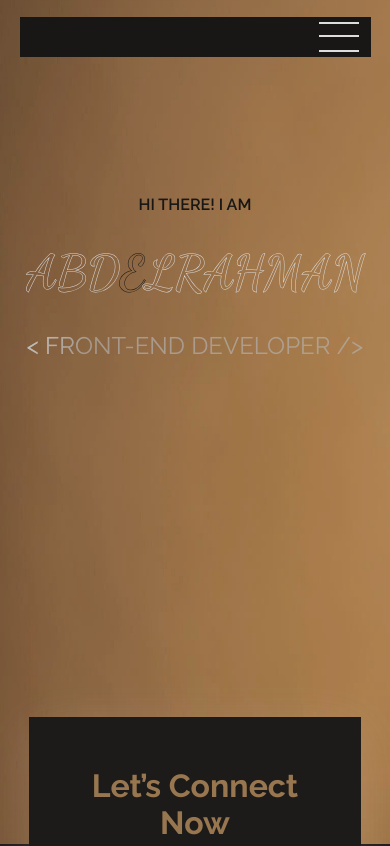
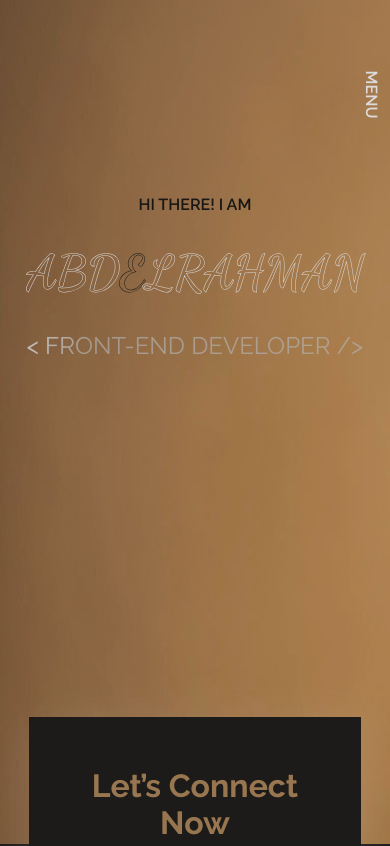
Before and after one commit to abdelrahman-mohamed8568/Portfolio, a Next.js app: page / in a window 390 px wide. Shown: the top 846 px of the page. Built offline with nearby package versions, Linux system fonts and the light colour scheme.

Commit message:
feat: implement new Navbar component with GSAP animations and improved responsiveness

```diff
--- /dev/null
+++ b/app/components/navbar/navbar.jsx
@@ -0,0 +1,97 @@
+"use client";
+import "@/app/styles/navbar.css";
+import { useEffect, useRef, useState } from "react";
+import Link from "next/link";
+import { gsap } from "gsap";
+import { useGSAP } from "@gsap/react";
+import { usePathname } from "next/navigation";
+
+const NavLinks = [
+  { path: "/", label: "home" },
+  { path: "/services", label: "services" },
+  { path: "/portfolio", label: "portfolio" },
+  { path: "/contact", label: "Contact" },
+];
+
+const Navbar = () => {
+  const pathname = usePathname();
+  const [activeLink, setActiveLink] = useState(pathname);
+  const [isNavOpen, setIsNavOpen] = useState(false);
+  const container = useRef();
+  const tl = useRef();
+
+  const toggleNav = () => {
+    setIsNavOpen(!isNavOpen);
+  };
+
+  useGSAP(
+    () => {
+      gsap.set(".navLinkItemHolder", { y: 150 });
+      tl.current = gsap
+        .timeline({ paused: true })
+        .to(".navOverlay", {
+          duration: 1.25,
+          clipPath: "polygon(0 0, 100% 0, 100% 100%, 0% 100%)",
+          ease: "power4.inOut",
+        })
+        .to(".navLinkItemHolder", {
+          y: 0,
+          duration: 1.25,
+          stagger: 0.125,
+          ease: "power4.inOut",
+          delay: -0.75,
+        });
+    },
+    { scope: container }
+  );
+
+  useEffect(() => {
+    setActiveLink(pathname);
+    if (isNavOpen) {
+      tl.current.play();
+    } else {
+      tl.current.reverse();
+    }
+  }, [isNavOpen, pathname]);
+
+  return (
+    <nav ref={container}>
+      <div className="navOpen" onClick={toggleNav}>
+        <p>menu</p>
+      </div>
+      <div className="navOverlay">
+        <div className="navOverlayBar">
+          <div className="navClose" onClick={toggleNav}>
+            <p>close</p>
+          </div>
+        </div>
+        <div className="navCopy">
+          <div className="navLinks">
+            {NavLinks.map((link) => {
+              return (
+                <div className="navLinkItem" key={link.label}>
+                  <div
+                    className="navLinkItemHolder"
+                    onClick={activeLink === link.path ? null : toggleNav}
+                  >
+                    <Link
+                      href={link.path}
+                      {...(activeLink !== link.path && { href: link.path })}
+                      className={`navLink ${
+                        activeLink === link.path ? "active" : ""
+                      }`}
+                    >
+                      {link.label}
+                    </Link>
+                  </div>
+                </div>
+              );
+            })}
+          </div>
+        </div>
+      </div>
+    </nav>
+  );
+};
+
+export default Navbar;
--- a/app/components/navbar/navbar.tsx
+++ /dev/null
@@ -1,84 +0,0 @@
-"use client";
-import "@/app/styles/navbar.css";
-import Link from "next/link";
-import React, { useEffect, useState } from "react";
-import { usePathname } from "next/navigation";
-
-function Navbar() {
-  const pathname = usePathname();
-  const [activeLink, setActiveLink] = useState(pathname);
-  const [activeToggle, setActiveToggle] = useState(false);
-  useEffect(() => {
-    setActiveLink(pathname);
-  }, [pathname]);
-  const toggle = () => {
-    setActiveToggle(false);
-  };
-  return (
-    <>
-      <div
-        className={`${activeToggle === true ? "containerMedia" : "container"}`}
-      >
-        <ul className={` ${activeToggle === true ? "ulToggle" : ""}`}>
-          <li>
-            <Link
-              href="/"
-              className={`navLink ${activeLink === "/" ? "active" : ""}`}
-              onClick={toggle}
-            >
-              home
-            </Link>
-          </li>
-          <li>
-            <Link
-              href="/services"
-              as={"/services"}
-              className={`navLink ${
-                activeLink === "/services" ? "active" : ""
-              }`}
-              onClick={toggle}
-            >
-              services
-            </Link>
-          </li>
-          <li>
-            <Link
-              href="/portfolio"
-              as={"/portfolio"}
-              className={`navLink ${
-                activeLink === "/portfolio" ? "active" : ""
-              }`}
-              onClick={toggle}
-            >
-              portfolio
-            </Link>
-          </li>
-          <li>
-            <Link
-              href="/contact"
-              className={`navLink ${activeLink === "/contact" ? "active" : ""}`}
-              onClick={toggle}
-            >
-              contact
-            </Link>
-          </li>
-        </ul>
-        <div id="menuToggle">
-          <input
-            id="checkbox"
-            type="checkbox"
-            checked={activeToggle}
-            onChange={() => setActiveToggle(!activeToggle)}
-          />
-          <label className="toggle" htmlFor="checkbox">
-            <div className="bar bar--top"></div>
-            <div className="bar bar--middle"></div>
-            <div className="bar bar--bottom"></div>
-          </label>
-        </div>
-      </div>
-    </>
-  );
-}
-
-export default Navbar;
--- a/app/styles/globals.css
+++ b/app/styles/globals.css
@@ -9,6 +9,7 @@ body {
   max-width: 100%;
   box-sizing: border-box;
   transition: 1s ease;
+  overflow: hidden;
 }
 
 :root {
@@ -48,13 +49,3 @@ p {
   color: var(--gc);
   padding-bottom: 5%;
 }
-
-.template {
-  position: fixed;
-  top: 0;
-  left: 0;
-  width: 100%;
-  height: 100%;
-  background: var(--dc);
-  z-index: 999999;
-}
--- a/app/styles/navbar.css
+++ b/app/styles/navbar.css
@@ -1,131 +1,114 @@
-.container,
-.containerMedia {
+nav {
+  position: fixed;
+  z-index: 9999999999999 !important;
+}
+
+.navOpen,
+.navClose {
+  position: absolute;
+  top: 4vh;
+  left: 91vw;
+}
+
+.navOpen p {
+  color: var(--wc) !important;
+}
+
+.navOpen p,
+.navClose p {
+  height: auto;
+  width: auto;
   display: flex;
   justify-content: center;
   align-items: center;
-  position: fixed;
-  top: 2vh;
-  left: 5vw;
-  width: 90vw;
-  height: 40px;
-  overflow: hidden;
-  z-index: 9999999999;
-  transition: 1s ease;
-  background-color: var(--dc);
+  color: var(--yc);
+  font-size: 1.5rem;
+  font-weight: 600;
+  text-transform: uppercase;
+  cursor: pointer;
 }
 
-#checkbox {
-  display: none;
+.navOverlay {
+  position: fixed;
+  top: 0;
+  left: 0;
+  width: 100vw;
+  height: 100vh;
+  background-color: var(--dc);
+  display: flex;
+  clip-path: polygon(0% 0%, 100% 0%, 100% 0%, 0% 0%);
+  z-index: 9999999999999 !important;
 }
 
-.toggle {
-  position: absolute;
-  width: 40px;
-  height: 40px;
-  cursor: pointer;
-  margin: auto;
-  display: block;
-  height: calc(4px * 3 + 11px * 2);
-  right: 3vw;
-  top: 0;
-  bottom: 0;
+.navCopy {
+  width: 100%;
+  display: flex;
+  flex-direction: column;
+  justify-content: center;
+  align-items: center;
+  text-align: center;
 }
 
-.bar {
-  position: absolute;
-  left: 0;
-  right: 0;
-  height: 2px;
-  background: var(--wc);
-  opacity: 1;
-  transition: none 0.35s cubic-bezier(0.5, -0.35, 0.35, 1.5) 0s;
-}
-
-.bar--top {
-  bottom: calc(50% + 11px + 4px / 2);
-  transition-property: bottom, transform;
-  transition-delay: calc(0s + 0.35s) * 0.6;
-}
-
-.bar--middle {
-  top: calc(50% - 4px / 2);
-  transition-property: opacity, transform;
-  transition-delay: calc(0s + 0.35s * 0.3);
-}
-
-.bar--bottom {
-  top: calc(50% + 11px + 4px / 2);
-  transition-property: top, transform;
-  transition-delay: 0s;
-}
-
-#checkbox:checked + .toggle .bar--top {
-  transform: rotate(-135deg);
-  transition-delay: 0s;
-  bottom: calc(50% - 4px / 2);
-}
-
-#checkbox:checked + .toggle .bar--middle {
-  opacity: 0;
-  transform: rotate(-135deg);
-  transition-delay: calc(0s + 0.35s * 0.3);
-}
-
-#checkbox:checked + .toggle .bar--bottom {
-  top: calc(50% - 4px / 2);
-  transform: rotate(-225deg);
-  transition-delay: calc(0s + 0.35s * 0.6);
-}
-
-ul {
-  width: 100%;
-  position: absolute;
-  right: 100%;
-  transition: 1s ease;
+.navLinks {
+  height: 90%;
   display: flex;
-  justify-content: space-evenly;
+  flex-direction: column;
+  justify-content: center;
   align-items: center;
 }
 
-.ulToggle {
-  right: 0;
-  padding-left: 40px;
+.navLinkItem {
+  width: max-content;
+  clip-path: polygon(0 0, 100% 0, 100% 100%, 0% 100%);
 }
 
-.navLink {
-  width: 100%;
+.navLinkItemHolder {
+  position: relative;
+}
+
+.navLinkItemHolder a {
+  font-size: 7.5rem;
+  font-weight: 600;
+  color: var(--wc);
   text-decoration: none;
-  font-size: 1.2em;
-  font-weight: 600;
-  color: var(--gc);
-  transition: 1.5s ease;
   text-transform: uppercase;
 }
 
-.navLink:hover {
-  color: var(--yc);
+.active {
+  color: var(--yc) !important;
+  cursor: default;
+  pointer-events: none;
+  transition: all 1s ease-in-out;
 }
 
-.active {
-  color: var(--yc);
-  font-weight: 800;
+.active::after {
+  content: "";
+  width: 100%;
+  height: 2px;
+  background-color: var(--wc);
+  position: absolute;
+  top: 49%;
+  left: 0;
+  z-index: -1;
 }
 
 @media (max-width: 768px) {
-  .containerMedia {
-    height: 96vh;
+  .navOpen,
+  .navClose {
+    width: 10vw;
+    height: auto;
+    top: 10vh;
+    left: 90vw;
+    transform: rotate(90deg);
+    white-space: nowrap;
   }
 
-  .toggle {
-    top: 3px;
-    bottom: auto;
+  .navOpen p,
+  .navClose p {
+    font-size: 1rem;
   }
 
-  ul {
-    height: 60vh;
-    flex-direction: column;
-    gap: 60px;
-    top: 18vh;
-    right: 0;
+  .navLinkItemHolder a {
+    font-size: 60px;
   }
 }
```
